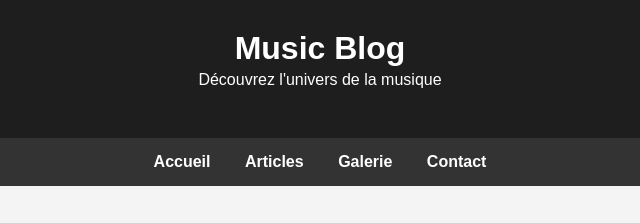
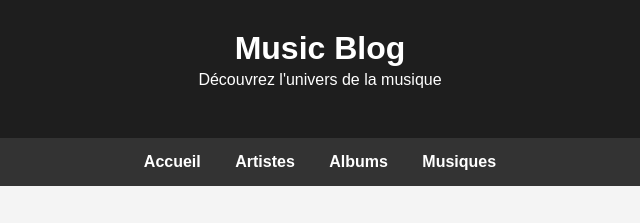
Before and after one commit to ThomasCravello/Web-Blog-CRAVELLO-Thomas-GRENIER-VILLENEUVE-Nathan, a plain HTML site: page index5.html in a window 1280 px wide. Shown: the top 223 px of the page, 320-960 px from the left. Drawn offline with Linux system fonts and the light colour scheme.

Commit message:
Update navigation links in index5.html

```diff
--- a/index5.html
+++ b/index5.html
@@ -24,10 +24,10 @@
     </header>
 
     <nav>
-        <a href="index.html">Accueil</a>
-        <a href="index2.html">Articles</a>
-        <a href="index3.html">Galerie</a>
-        <a href="index4.html">Contact</a>
+        <a href="#">Accueil</a>
+        <a href="index2.html">Artistes</a>
+        <a href="index3.html">Albums</a>
+        <a href="index4.html">Musiques</a>
     </nav>
 
     <main>
```
